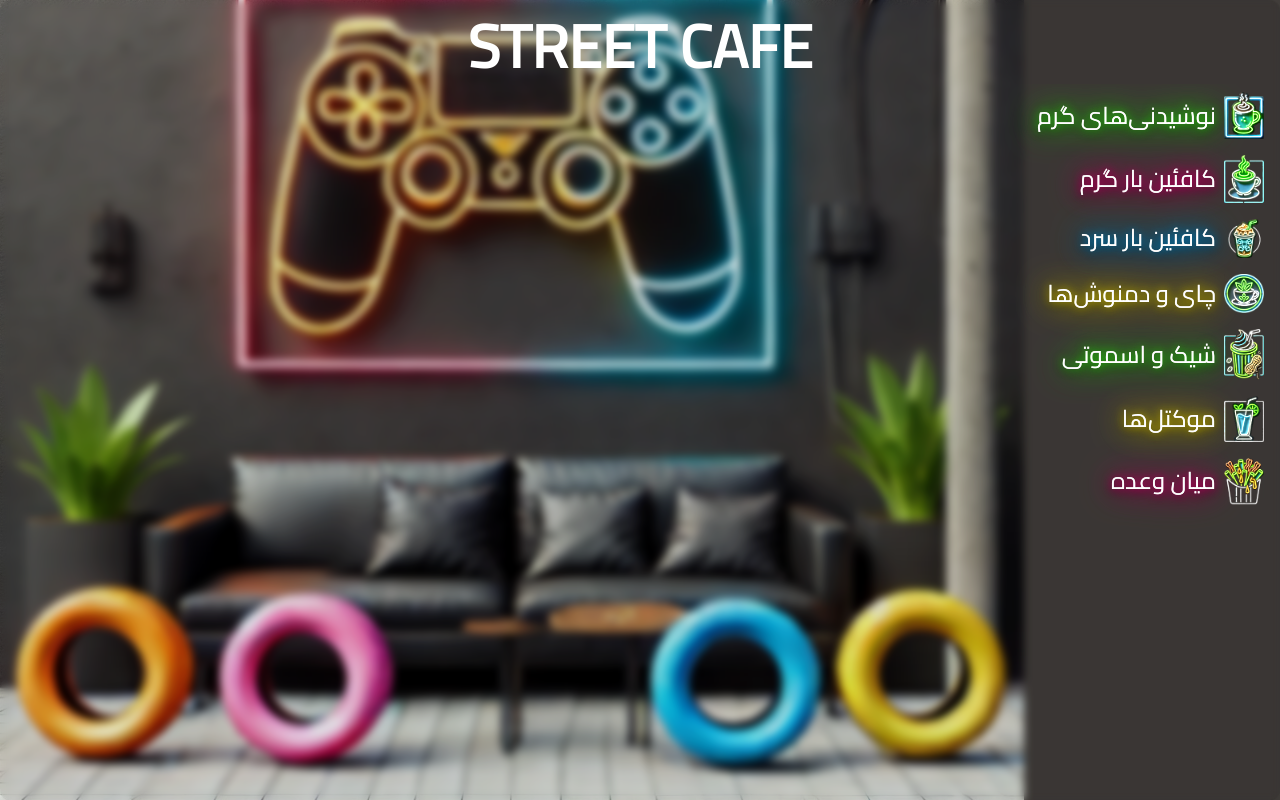
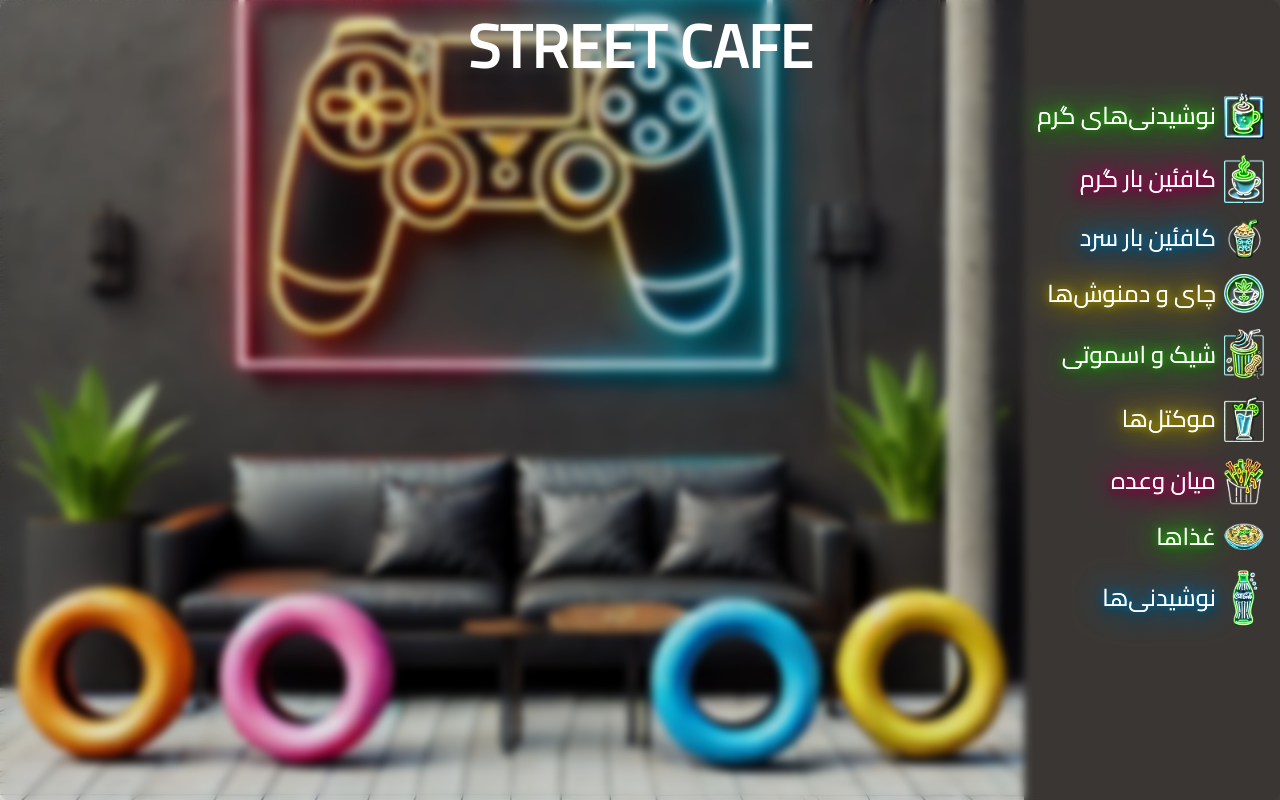
Before and after one commit to Alimobasheri/cafe-street, a Next.js app: page / in a window 1280 px wide. Built offline with nearby package versions, Linux system fonts and the light colour scheme.

Commit message:
feat(menu): Add food and drink sections

```diff
--- a/src/app/components/MenuSectionItems/index.tsx
+++ b/src/app/components/MenuSectionItems/index.tsx
@@ -15,7 +15,9 @@ export const MenuSectionItems: FC<{
           className="w-full flex flex-row-reverse justify-between items-center "
         >
           <span className="drop-shadow-text-shadow">{item.label_fn}</span>
-          <span className="drop-shadow-text-shadow">{item.price}T</span>
+          <span className="drop-shadow-text-shadow">
+            {!!item.price && `${item.price}T`}
+          </span>
         </div>
       ))}
     </div>
--- a/src/app/constants/MENU_ITEMS.ts
+++ b/src/app/constants/MENU_ITEMS.ts
@@ -2,7 +2,7 @@ export interface IMenuItem {
   name: string;
   label: string;
   label_fn: string;
-  price: number;
+  price: number | null;
 }
 
 export const WARM_DRINKS_ITEMS: IMenuItem[] = [
@@ -166,16 +166,22 @@ export const TEA_HERBAL_ITEMS: IMenuItem[] = [
     price: 79000,
   },
   {
-    name: 'herbal_tea_1',
-    label: 'Herbal Tea 1',
-    label_fn: 'دمنوش',
+    name: 'herbal_tea_aramesh',
+    label: 'Herbal Tea Aramesh',
+    label_fn: 'دمنوش آرامش',
     price: 79000,
   },
   {
-    name: 'herbal_tea_2',
-    label: 'Herbal Tea',
-    label_fn: 'دمنوش',
-    price: 89000,
+    name: 'herbal_tea_gol_gav_zaban',
+    label: 'Herbal Tea Gol Gav Zabaan',
+    label_fn: 'دمنوش گل گاو زبان',
+    price: 86000,
+  },
+  {
+    name: 'herbal_tea_neshat',
+    label: 'Herbal Tea Neshaat',
+    label_fn: 'دمنوش نشاظ',
+    price: 81000,
   },
 ];
 
@@ -277,3 +283,117 @@ export const SNACKS_ITEMS: IMenuItem[] = [
     price: 178000,
   },
 ];
+
+export const FOOD_ITEMS: IMenuItem[] = [
+  {
+    name: 'classic_burger',
+    label: 'Classic Burger',
+    label_fn: 'برگر کلاسیک',
+    price: 235000,
+  },
+  {
+    name: 'cheese_burger',
+    label: 'Cheese Burger',
+    label_fn: 'چیزبرگر',
+    price: 255000,
+  },
+  {
+    name: 'mushroom_burger',
+    label: 'Mushroom Burger',
+    label_fn: 'ماشروم برگر',
+    price: 265000,
+  },
+  {
+    name: 'double_burger',
+    label: 'Double Burger',
+    label_fn: 'تست بیکن',
+    price: 340000,
+  },
+  {
+    name: 'pizza_pepperoni',
+    label: 'Pizza with Peperoni',
+    label_fn: 'پیتزا پپرونی',
+    price: 230000,
+  },
+  {
+    name: 'street_premium_pizza',
+    label: 'Street Special Pizza',
+    label_fn: 'پیتزا مخصوص استریت',
+    price: 260000,
+  },
+  {
+    name: 'pizza_garlic_steak',
+    label: 'Pizza with Garlic and Steak',
+    label_fn: 'پیتزا سیر و استیک',
+    price: 340000,
+  },
+  {
+    name: 'pizza_chicken',
+    label: 'Pizza with Chicken',
+    label_fn: 'پیتزا چیکن',
+    price: 250000,
+  },
+  {
+    name: 'penini_chicken',
+    label: 'Penini with Chicken',
+    label_fn: 'پنینی مرغ',
+    price: 220000,
+  },
+  {
+    name: 'penini_tuna',
+    label: 'Penini with Tuna',
+    label_fn: 'پنینی تن ماهی',
+    price: 230000,
+  },
+  {
+    name: 'penini_beef',
+    label: 'Penini with Beef',
+    label_fn: 'پنینی گوشت',
+    price: 260000,
+  },
+  {
+    name: 'grilled_chicken_caesar_salad',
+    label: 'Grilled Chicken Caesar Salad',
+    label_fn: 'سالاد سزار با مرغ گریل',
+    price: 210000,
+  },
+  {
+    name: 'toasted_chicken_caesar_salad',
+    label: 'Toasted Chicken Caesar Salad',
+    label_fn: 'سالاد سزار با مرغ سوخاری',
+    price: 225000,
+  },
+  {
+    name: 'pasta_alfredo',
+    label: 'Pasta with Alfredo Sauce',
+    label_fn: 'پاستا آلفردو',
+    price: 198000,
+  },
+  {
+    name: 'pasta_beacon',
+    label: 'Pasta with Beacon',
+    label_fn: 'پاستا بیکن',
+    price: 192000,
+  },
+];
+
+export const DRINKS_ITEMS: IMenuItem[] = [
+  {
+    name: ' mineral_water',
+    label: 'Mineral Water',
+    label_fn: 'آب معدنی',
+    price: null,
+  },
+  {
+    name: 'coca_cola',
+    label: 'Coca Cola',
+    label_fn: 'نوشابه کوکا',
+    price: null,
+  },
+  {
+    name: 'coca_zero',
+    label: 'Coca Cola Zero',
+    label_fn: 'نوشابه کوکا زیرو',
+    price: null,
+  },
+];
--- a/src/app/constants/MENU_SECTIONS.ts
+++ b/src/app/constants/MENU_SECTIONS.ts
@@ -5,8 +5,12 @@ import TeaHerbals from '@/app/tea_herbal.png';
 import ShakeSmoothies from '@/app/shakes.png';
 import Mocktails from '@/app/mocktails.png';
 import Snacks from '@/app/snacks.png';
+import Food from '@/app/food.png';
+import Drinks from '@/app/drinks.png';
 import {
   COLD_CAFFEINE_ITEMS,
+  DRINKS_ITEMS,
+  FOOD_ITEMS,
   MOCKTAILS_ITEMS,
   SHAKES_SMOOTHIES_ITEMS,
   SNACKS_ITEMS,
@@ -79,4 +83,22 @@ export const MENU_SECTIONS = [
     label_color: 'text-dark-neon-pink',
     drop_shadow: 'drop-shadow-dark-neon-pink',
   },
+  {
+    name: 'food',
+    label: 'Food',
+    label_fn: 'غذاها',
+    image: Food,
+    items: FOOD_ITEMS,
+    label_color: 'text-dark-neon-green',
+    drop_shadow: 'drop-shadow-dark-neon-green',
+  },
+  {
+    name: 'drinks',
+    label: 'Drinks',
+    label_fn: 'نوشیدنی‌ها',
+    image: Drinks,
+    items: DRINKS_ITEMS,
+    label_color: 'text-dark-neon-blue',
+    drop_shadow: 'drop-shadow-dark-neon-blue',
+  },
 ];
```
Also changed, not shown: src/app/drinks.png (added), src/app/food.png (added).
